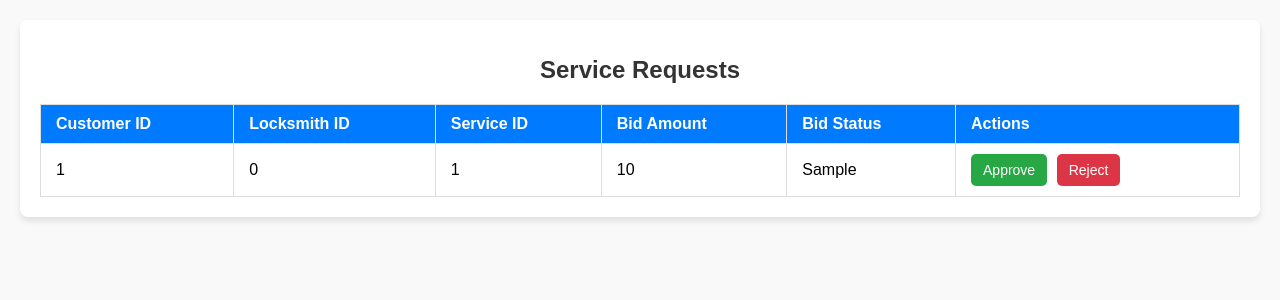
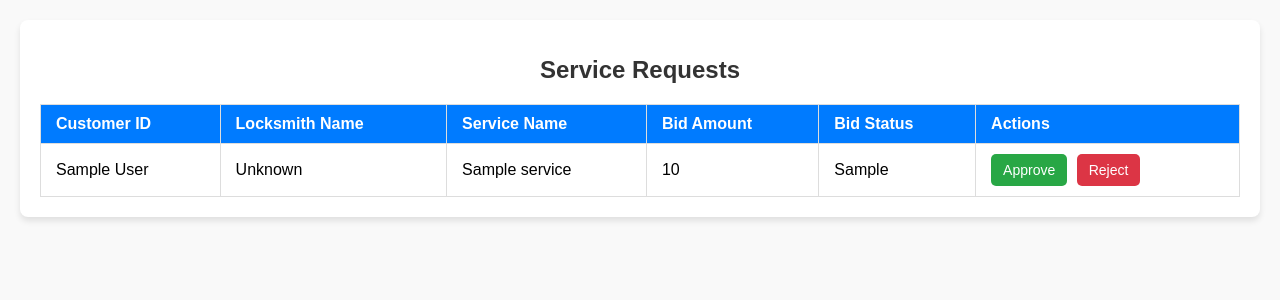
Before and after one commit to devbornov/Locksmith, a PHP site: page /locksmith2/service_requests.php in a window 1280 px wide. Shown: the top 300 px of the page. Run offline with PHP 8.4, Linux system fonts and the light colour scheme; the visitor is signed in with stand-in values (Sample User, id 1); tables that the repository leaves empty or names only in its code hold one stand-in row (values such as "Sample post").

Commit message:
approve_service_offerings

```diff
--- a/admin/service_requests.php
+++ b/admin/service_requests.php
@@ -10,8 +10,17 @@ if ($_SESSION['role'] !== 'admin') {
     exit();
 }
 
-// Fetch all service requests
-$stmt = $pdo->query("SELECT * FROM service_requests");
+// Fetch all service requests with locksmith name and service name
+$stmt = $pdo->query("
+    SELECT sr.*,
+           ld.name AS locksmith_name,
+           s.name AS service_name ,
+           cs.name As customer_name
+    FROM service_requests sr
+    LEFT JOIN locksmith_details ld ON sr.locksmith_id = ld.id
+    LEFT JOIN services s ON sr.service_id = s.id
+    LEFT JOIN customer_details cs ON sr.customer_id=cs.id
+");
 $requests = $stmt->fetchAll();
 ?>
 
@@ -30,8 +39,8 @@ $requests = $stmt->fetchAll();
             <thead>
                 <tr>
                     <th>Customer ID</th>
-                    <th>Locksmith ID</th>
-                    <th>Service ID</th>
+                    <th>Locksmith Name</th>
+                    <th>Service Name</th>
                     <th>Bid Amount</th>
                     <th>Bid Status</th>
                     <th>Actions</th>
@@ -40,9 +49,9 @@ $requests = $stmt->fetchAll();
             <tbody>
                 <?php foreach ($requests as $request): ?>
                 <tr>
-                    <td><?= htmlspecialchars($request['customer_id']) ?></td>
-                    <td><?= htmlspecialchars($request['locksmith_id']) ?></td>
-                    <td><?= htmlspecialchars($request['service_id']) ?></td>
+                    <td><?= htmlspecialchars($request['customer_name']) ?></td>
+                    <td><?= htmlspecialchars($request['locksmith_name'] ?: 'Unknown') ?></td>
+                    <td><?= htmlspecialchars($request['service_name'] ?: 'Unknown') ?></td>
                     <td><?= htmlspecialchars($request['bid_amount']) ?></td>
                     <td><?= htmlspecialchars($request['locksmith_response'] ?: 'rejected') ?></td>
                     <td>
```
